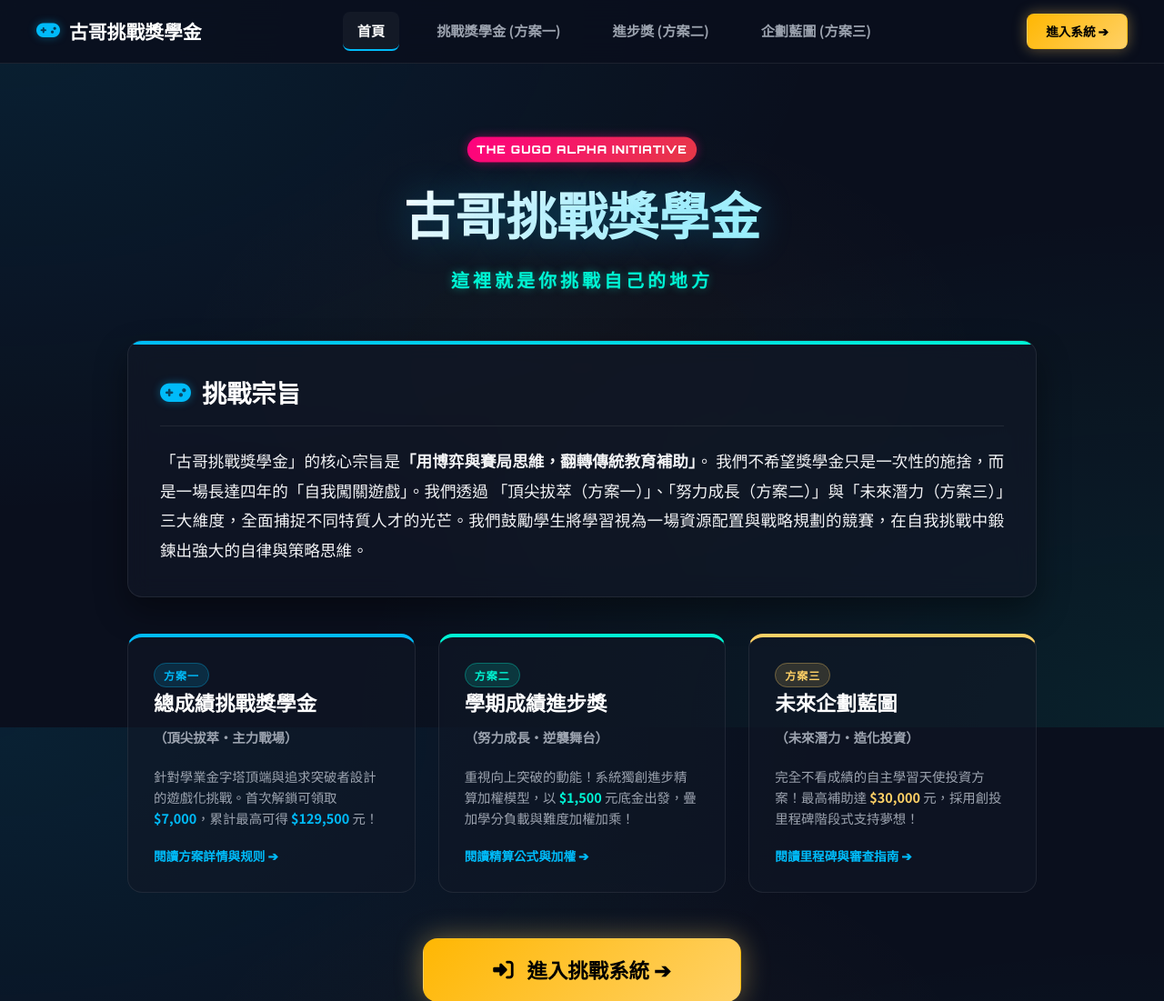
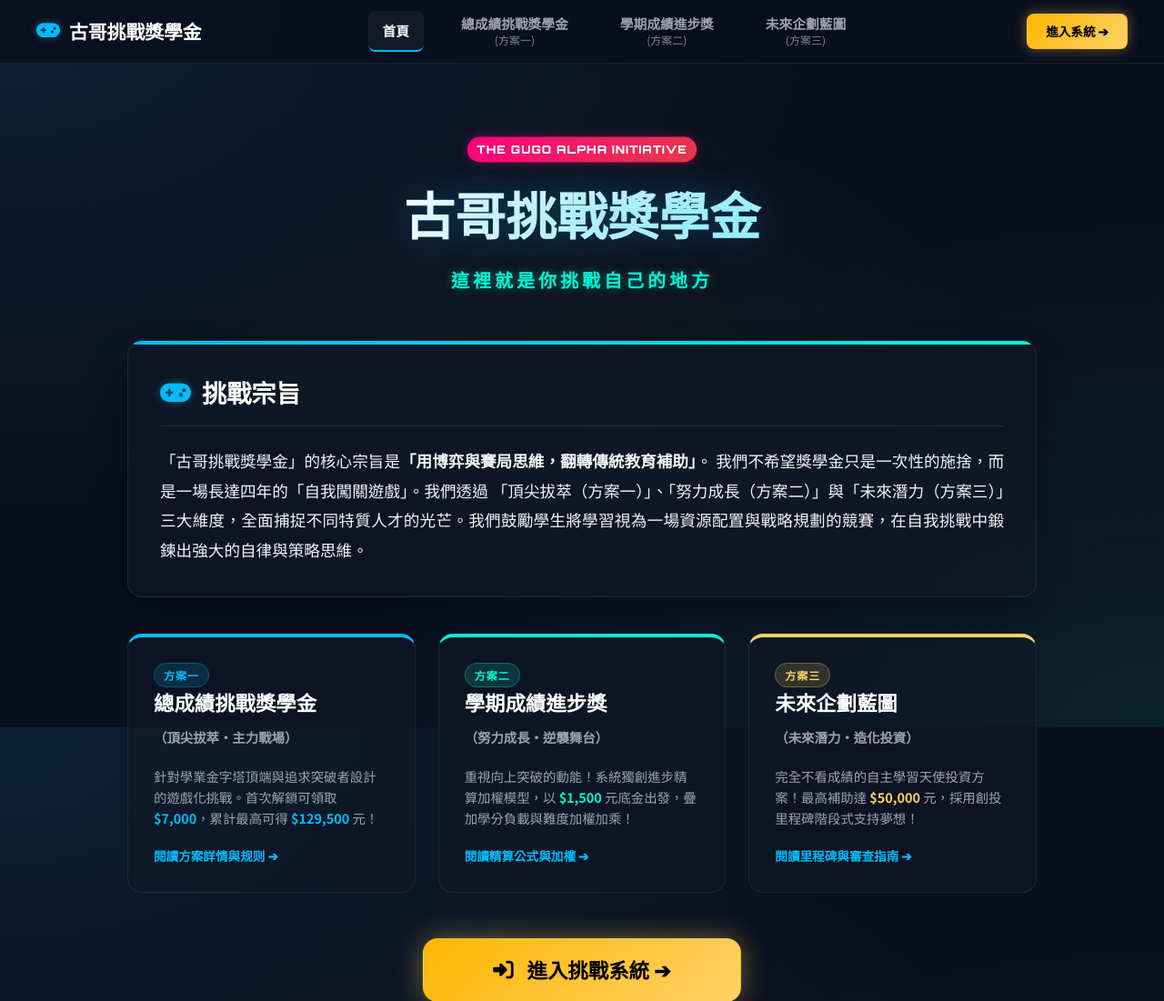
Before and after one commit to brotherku1010/LimitedScholarshipSystem, a Flask app: template templates/portal.html in a window 1280 px wide. Shown: the top 1101 px of the page at 91% size. Run offline with Flask 3, Linux system fonts and the light colour scheme; the template is opened without the code that fills it, so the values that code supplies are empty.

```diff
--- a/templates/portal.html
+++ b/templates/portal.html
@@ -55,12 +55,25 @@
         .nav-link {
             color: var(--text-secondary);
             text-decoration: none;
-            font-size: 0.95rem;
-            font-weight: 600;
+            font-size: 0.92rem;
+            font-weight: 700;
             transition: var(--transition-smooth);
-            padding: 8px 16px;
+            padding: 4px 16px;
             border-radius: 8px;
             border-bottom: 2px solid transparent;
+            display: flex;
+            flex-direction: column;
+            align-items: center;
+            justify-content: center;
+            text-align: center;
+            line-height: 1.3;
+        }
+
+        .nav-link span.nav-sub {
+            font-size: 0.75rem;
+            font-weight: 500;
+            opacity: 0.8;
+            margin-top: 1px;
         }
 
         .nav-link:hover, .nav-link.active {
@@ -611,9 +624,9 @@
         <div class="nav-brand"><i class="fa-solid fa-gamepad"></i> 古哥挑戰獎學金</div>
         <div class="nav-links">
             <a href="#home" class="nav-link active" id="nav-home" onclick="showPage('home')">首頁</a>
-            <a href="#scheme1" class="nav-link" id="nav-scheme1" onclick="showPage('scheme1')">挑戰獎學金 (方案一)</a>
-            <a href="#scheme2" class="nav-link" id="nav-scheme2" onclick="showPage('scheme2')">進步獎 (方案二)</a>
-            <a href="#scheme3" class="nav-link" id="nav-scheme3" onclick="showPage('scheme3')">企劃藍圖 (方案三)</a>
+            <a href="#scheme1" class="nav-link" id="nav-scheme1" onclick="showPage('scheme1')">總成績挑戰獎學金<span class="nav-sub">(方案一)</span></a>
+            <a href="#scheme2" class="nav-link" id="nav-scheme2" onclick="showPage('scheme2')">學期成績進步獎<span class="nav-sub">(方案二)</span></a>
+            <a href="#scheme3" class="nav-link" id="nav-scheme3" onclick="showPage('scheme3')">未來企劃藍圖<span class="nav-sub">(方案三)</span></a>
         </div>
         <a onclick="enterSystem()" class="btn btn-glow-gold btn-nav-enter">進入系統 ➔</a>
     </nav>
@@ -676,7 +689,7 @@
                             <h3>未來企劃藍圖</h3>
                             <div class="scheme-subtitle">（未來潛力・造化投資）</div>
                             <p class="scheme-desc-preview">
-                                完全不看成績的自主學習天使投資方案！最高補助達 <span id="p-s3-total" style="color: var(--gold); font-weight: bold;">$30,000</span> 元，採用創投里程碑階段式支持夢想！
+                                完全不看成績的自主學習天使投資方案！最高補助達 <span id="p-s3-total" style="color: var(--gold); font-weight: bold;">$50,000</span> 元，採用創投里程碑階段式支持夢想！
                             </p>
                             <span class="scheme-link-label">閱讀里程碑與審查指南 ➔</span>
                         </div>
@@ -801,7 +814,7 @@
                         <strong>計價核心：</strong>獎金發放依據為申請者的「累積成功解鎖次數」，而非當次平均分數高低。舉例：不論考 88 分去解鎖 87.58 分防線，還是考 96 分解鎖 95.15 分，只要是您生涯中<strong>第 1 次</strong>成功核准，即發放 Level 1 獎金。
                     </p>
                     <p>
-                        <strong>極限獲益：</strong>若於大學四年（8 個學期）將 8 關防線全數刷滿，個人累計最高將可獲取 <span style="color: var(--neon-blue); font-weight: bold;" id="p-s1-detail-total">NT$ 115,500</span> 元獎學金。
+                        <strong>極限獲益：</strong>若於大學四年（8 個學期）將 8 關防線全數刷滿，個人累計最高將可獲取 <span style="color: var(--neon-blue); font-weight: bold;" id="p-s1-detail-total">NT$ 129,500</span> 元獎學金。
                     </p>
 
                     <div class="payout-table-wrap">
@@ -848,20 +861,20 @@
                                 <tr>
                                     <td>第 6 次</td>
                                     <td>登峰造極</td>
-                                    <td><span class="highlight-amount">$ 18,000</span></td>
-                                    <td>+ $ 3,000</td>
+                                    <td><span class="highlight-amount">$ 20,000</span></td>
+                                    <td>+ $ 5,000</td>
                                 </tr>
                                 <tr>
                                     <td>第 7 次</td>
                                     <td>傲視群雄</td>
-                                    <td><span class="highlight-amount">$ 20,000</span></td>
-                                    <td>+ $ 2,000</td>
+                                    <td><span class="highlight-amount">$ 25,000</span></td>
+                                    <td>+ $ 5,000</td>
                                 </tr>
                                 <tr>
                                     <td>第 8 次</td>
                                     <td>👑 反璞歸真</td>
-                                    <td><span class="highlight-amount">$ 25,000</span></td>
-                                    <td>+ $ 5,000</td>
+                                    <td><span class="highlight-amount">$ 32,000</span></td>
+                                    <td>+ $ 7,000</td>
                                 </tr>
                             </tbody>
                         </table>
@@ -914,7 +927,7 @@
                                 <div style="background: rgba(255,255,255,0.02); padding: 10px; border-radius: 6px; text-align: center;">01 - 09 學分：<strong>+ $300</strong></div>
                                 <div style="background: rgba(255,255,255,0.02); padding: 10px; border-radius: 6px; text-align: center;">10 - 15 學分：<strong>+ $500</strong></div>
                                 <div style="background: rgba(255,255,255,0.02); padding: 10px; border-radius: 6px; text-align: center;">16 - 23 學分：<strong>+ $1,000</strong></div>
-                                <div style="background: rgba(255,255,255,0.02); padding: 10px; border-radius: 6px; text-align: center;">24 學分以上：<strong>+ $1,800</strong></div>
+                                <div style="background: rgba(255,255,255,0.02); padding: 10px; border-radius: 6px; text-align: center;">24 - 28 學分：<strong>+ $1,800</strong></div>
                             </div>
                         </li>
                         <li><strong>③ 進步加成獎金 (Progress Multiplier)</strong>：
@@ -964,7 +977,7 @@
 
                     <h4>二、 資金挹注結構：里程碑撥款法 (Milestone Funding)</h4>
                     <p>
-                        比對矽谷創投與專案管理模式，本方案經審核通過後，會根據您的目標難易度與執行計畫，核定該專案補助總金額，<strong>最高可獲 <span style="color: var(--gold); font-weight: bold;" id="p-s3-detail-total">NT$ 30,000</span> 元</strong> 全額贊助，並分階段解鎖發發放：
+                        比對矽谷創投與專案管理模式，本方案經審核通過後，會根據您的目標難易度與執行計畫，核定該專案補助總金額，<strong>最高可獲 <span style="color: var(--gold); font-weight: bold;" id="p-s3-detail-total">NT$ 50,000</span> 元</strong> 全額贊助，並分階段解鎖發發放：
                     </p>
 
                     <div style="display: grid; grid-template-columns: repeat(auto-fit, minmax(280px, 1fr)); gap: 20px; margin: 20px 0;">
```
Also changed, not shown: portal.html (+29 -16 lines), 1 other file.
